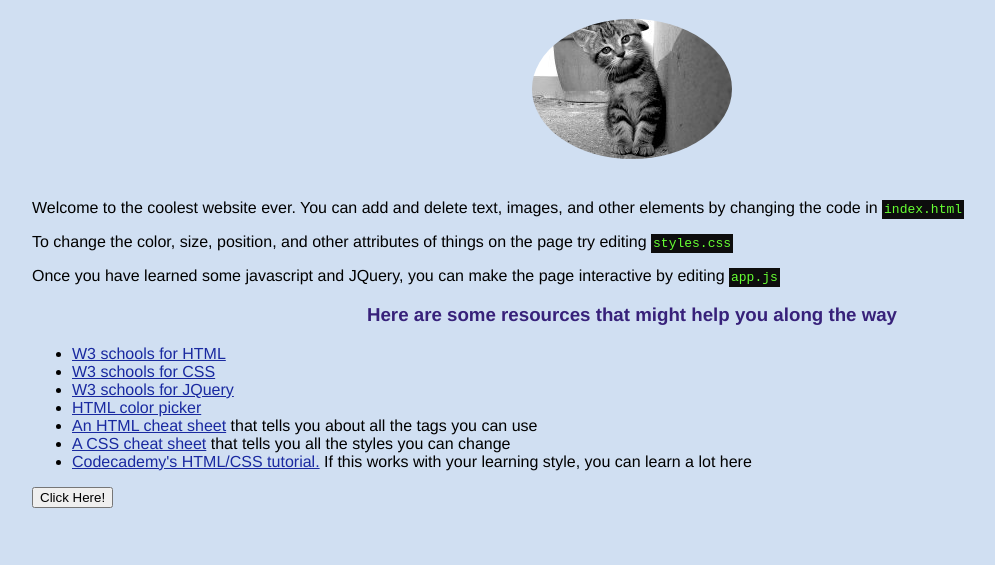
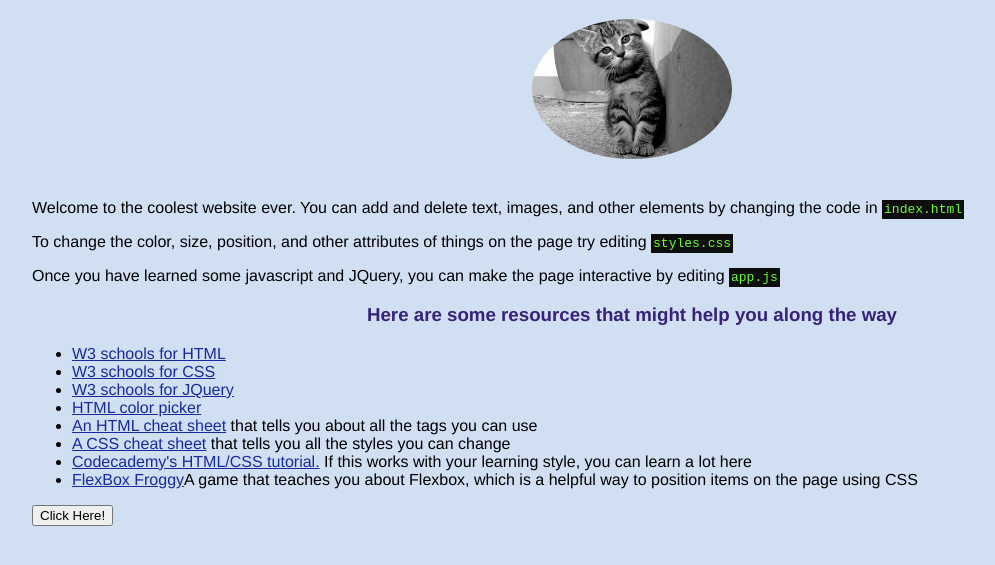
Before and after one commit to galencorey/gec-starter, a plain HTML site: page index.html in a window 1280 px wide. Shown: the part 119-684 px from the top of the page, without its empty margins (8-1003 px from the left). Drawn offline with nearby package versions, Linux system fonts and the light colour scheme.

Commit message:
added resource link

```diff
--- a/index.html
+++ b/index.html
@@ -21,6 +21,7 @@
     <li><a href="https://hostingfacts.com/html-cheat-sheet/">An HTML cheat sheet</a> that tells you about all the tags you can use</li>
     <li><a href="https://websitesetup.org/css3-cheat-sheet/">A CSS cheat sheet</a>  that tells you all the styles you can change</li>
     <li><a href="https://www.codecademy.com/en/tracks/htmlcss">Codecademy's HTML/CSS tutorial.</a> If this works with your learning style, you can learn a lot here</li>
+    <li><a href="http://flexboxfroggy.com/">FlexBox Froggy</a>A game that teaches you about Flexbox, which is a helpful way to position items on the page using CSS</li>
   </ul>
   <button id="silly-button">Click Here!</button>
   <span id="silly-button-text"></span>
```
